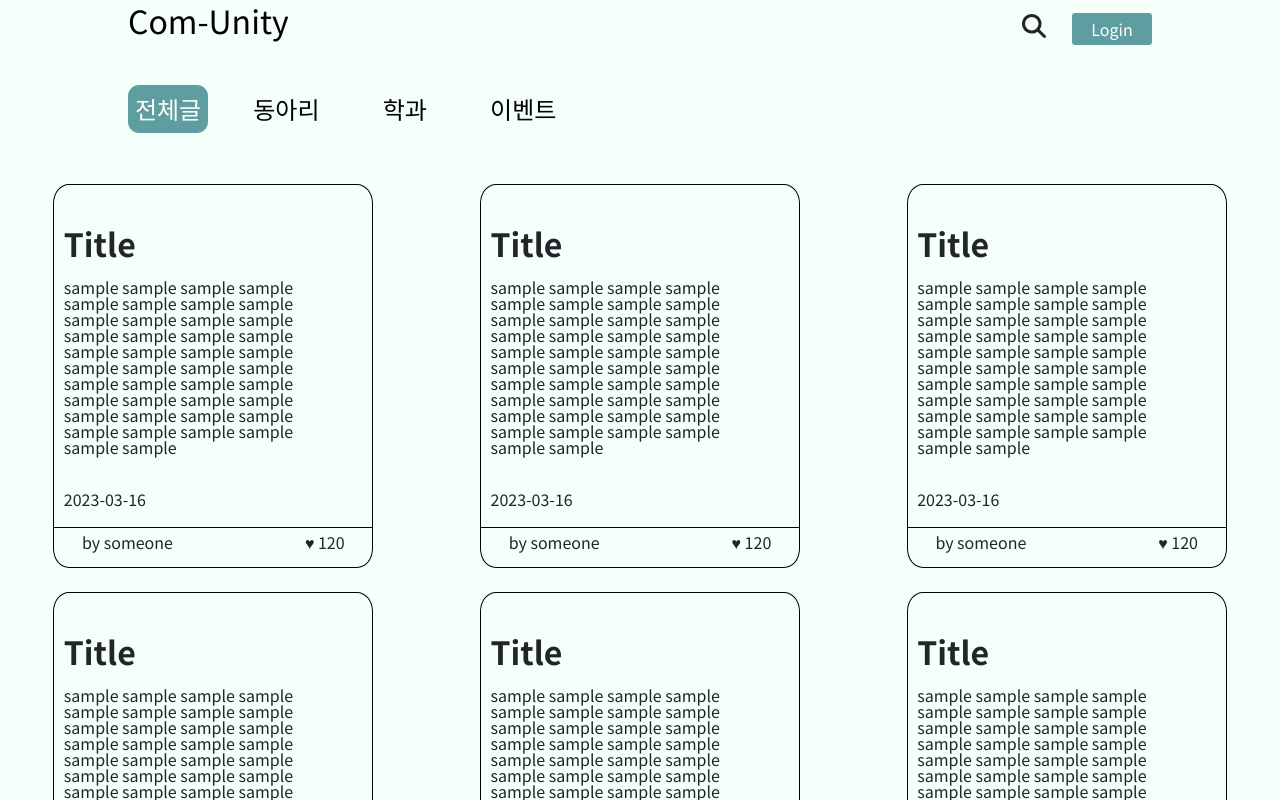
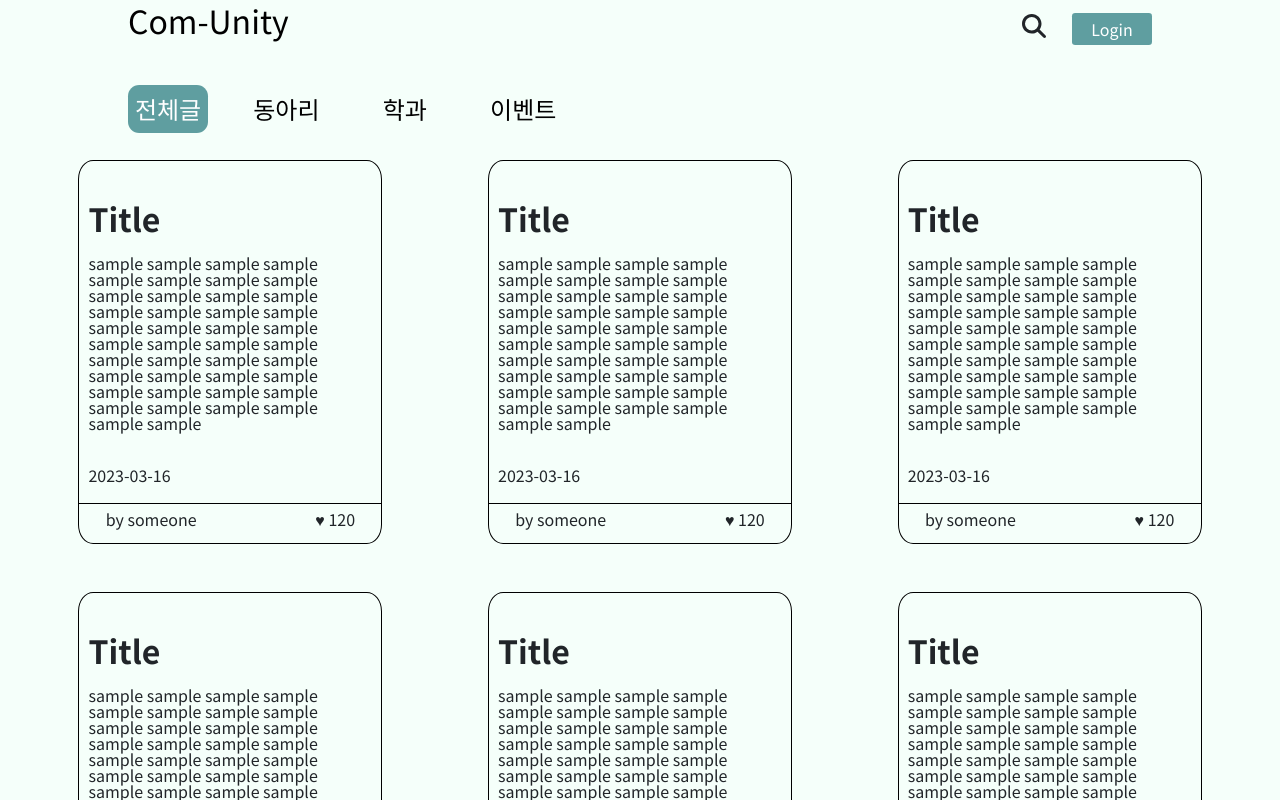
Before and after one commit to Probrain2023/cnu-club-community-FE, a React (Create React App) app: page / in a window 1280 px wide. Shown: the top 800 px of the page. Built offline with nearby package versions, Linux system fonts and the light colour scheme.

Commit message:
홈 다시 수정

```diff
--- a/src/components/home/Home.js
+++ b/src/components/home/Home.js
@@ -1,6 +1,6 @@
 import styled from "styled-components";
 import { Button } from "react-bootstrap"; //2번
-
+import { motion } from 'framer-motion';
 import Container from "react-bootstrap/Container";
 import Row from "react-bootstrap/Row";
 import Col from "react-bootstrap/Col";
@@ -43,6 +43,7 @@ const TopContainer = styled.div`
 const ContentsContainer = styled.div`
   margin-top: 20vh;
   /* background-color: tomato; */
+  padding: 0 2%;
   width: 100%;
   height: 180vh;
   display: grid;
@@ -51,37 +52,43 @@ const ContentsContainer = styled.div`
    /* overflow-y: auto; */
   @media (min-width: 0px) {
     grid-template-columns: 1fr;
-
+    grid-template-rows: repeat(auto-fit ,83vw);
   }
-  @media (min-width: 576px) {
+  @media (min-width: 744px) {
     grid-template-columns: 1fr 1fr;
-
+    grid-template-rows: repeat(auto-fit ,43vw);
   }
   @media (min-width: 992px) {
     grid-template-columns: 1fr 1fr 1fr;
+    grid-template-rows: repeat(auto-fit ,27rem);
   }
   @media (min-width: 1400px) {
     grid-template-columns: 1fr 1fr 1fr 1fr;
+    grid-template-rows: repeat(auto-fit ,27rem);
+  }
+  @media (min-width: 1600px) {
+    grid-template-columns: 1fr 1fr 1fr 1fr 1fr;
+    grid-template-rows: repeat(auto-fit ,27rem);
   }
 `
 
-const Contents = styled.div`
-  margin-top: 3vh;
+const Contents = styled(motion.div)`
+  /* margin-top: 2vh; */
   border: 1px solid black;
   border-radius: 5%;
   @media (min-width: 0px) {
-    width: 20rem;
-    height: 24rem;
+    width: 90vw;
+    height: 80vw;
     /* background-color: green; */
   }
-  @media (min-width: 576px) {
-    width: 20rem;
-    height: 24rem;
+  @media (min-width: 744px) {
+    width: 40vw;
+    height: 40vw;
     /* background-color: pink; */
 
   }
   @media (min-width: 992px) {
-    width: 20rem;
+    width: 19rem;
     height: 24rem;
     /* background-color: blue; */
   }
@@ -95,12 +102,13 @@ const Contents = styled.div`
   justify-content: space-around;
   cursor: pointer;
 
-  &:hover{
-    scale: 1.2;
-    /* background-color: black; */
-    /* color: white; */
-  }
+
+
 `
+const ContentsVariants = {
+  hover: {y: -10, transition: 1,  boxShadow: " 0 10px rgba(0,0,0,0.3)"},
+  init: {y: 0}
+}
 
 const ContentsTitle = styled.div`
   margin-top: 10%;
@@ -133,14 +141,14 @@ const ContentsLike = styled.div`
 `
 
 function Home() {
-  const contentsArray = Array.from({ length: 10 }, (_, index) => index);
+  const contentsArray = Array.from({ length: 15 }, (_, index) => index);
   return (
     <TopContainer>
       <ContentsContainer>
 
         {
           contentsArray.map((_, index) => (
-            <Contents key={index}>
+            <Contents key={index} variants={ContentsVariants} initial="init" whileHover="hover">
             <ContentsTitle>Title</ContentsTitle>
             <ContentsMain>sample sample sample sample sample sample sample
             sample sample sample sample sample sample sample
```
